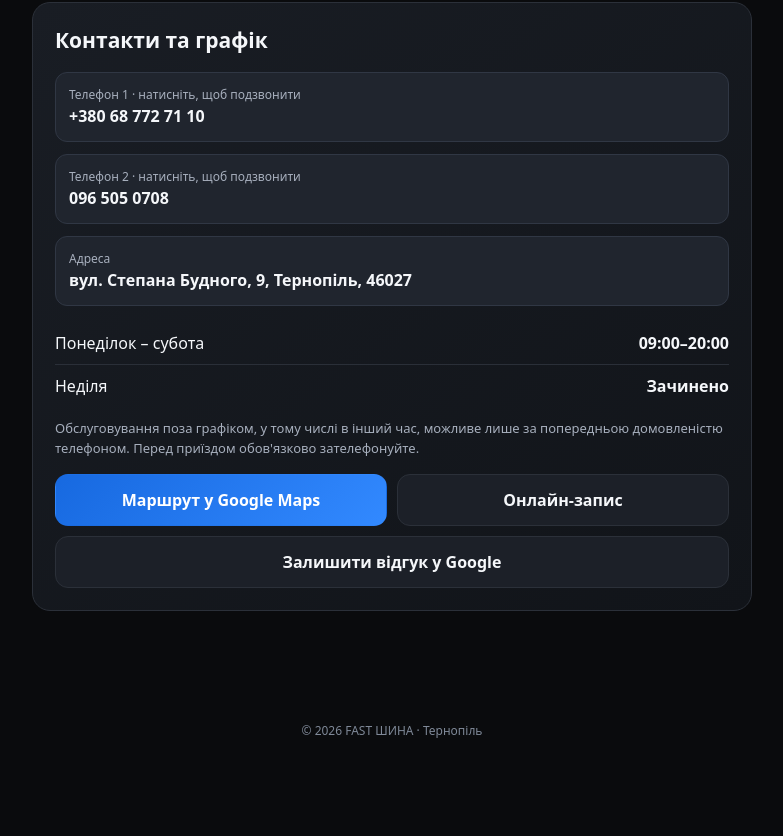
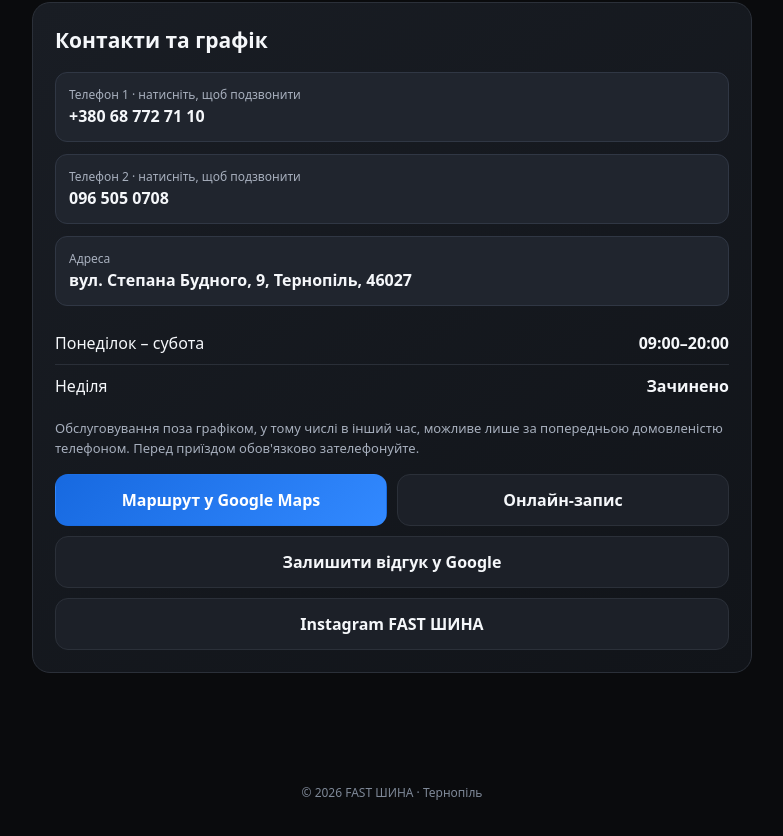
Before and after one commit to illiapav/fastshuna, a plain HTML site: page menu.html in a window 1280 px wide. Shown: the part 2177-3013 px from the top of the page, without its empty margins (248-1031 px from the left). Before the commit the page ends 2951 px from the top, so only its background shows below. Drawn offline with Linux system fonts and the light colour scheme.

Commit message:
Add Instagram link to digital business card

```diff
--- a/menu.html
+++ b/menu.html
@@ -93,6 +93,7 @@ a{color:inherit;text-decoration:none}.wrap{width:min(720px,100% - 32px);margin:a
    <a class="btn primary" href="https://www.google.com/maps/dir/?api=1&destination=%D0%B2%D1%83%D0%BB%D0%B8%D1%86%D1%8F+%D0%A1%D1%82%D0%B5%D0%BF%D0%B0%D0%BD%D0%B0+%D0%91%D1%83%D0%B4%D0%BD%D0%BE%D0%B3%D0%BE+9%2C+%D0%A2%D0%B5%D1%80%D0%BD%D0%BE%D0%BF%D1%96%D0%BB%D1%8C" target="_blank" rel="noopener">Маршрут у Google Maps</a>
    <a class="btn" href="https://fastshuna.com/#booking">Онлайн-запис</a>
    <a class="btn full" href="https://search.google.com/local/writereview?placeid=ChIJ-fx-TLk3MEcRhZfmcy9PsjY" target="_blank" rel="noopener">Залишити відгук у Google</a>
+   <a class="btn full" href="https://www.instagram.com/fastshuna/?hl=uk" target="_blank" rel="noopener noreferrer">Instagram FAST ШИНА</a>
   </div>
  </section>
 </main>
```
